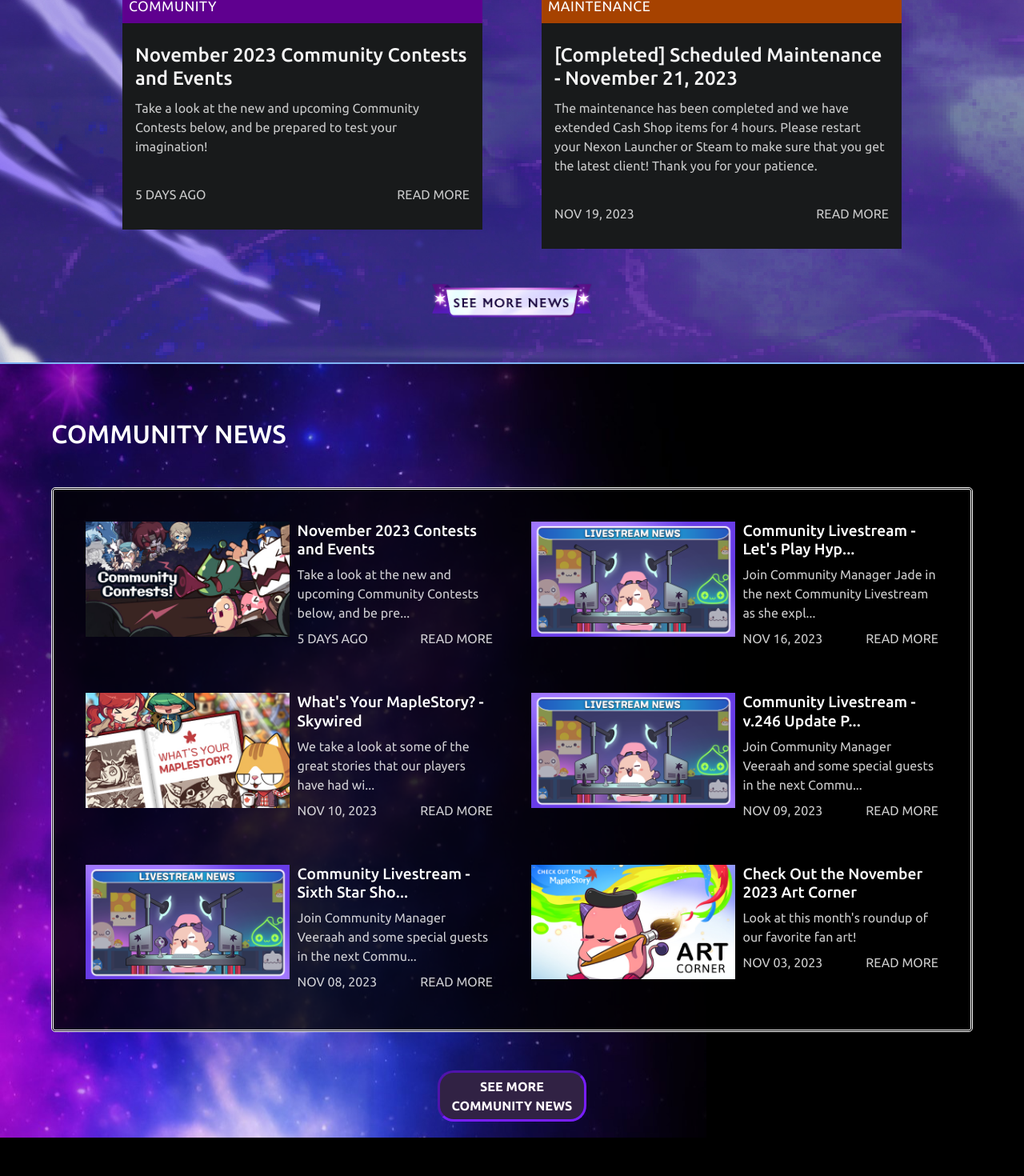
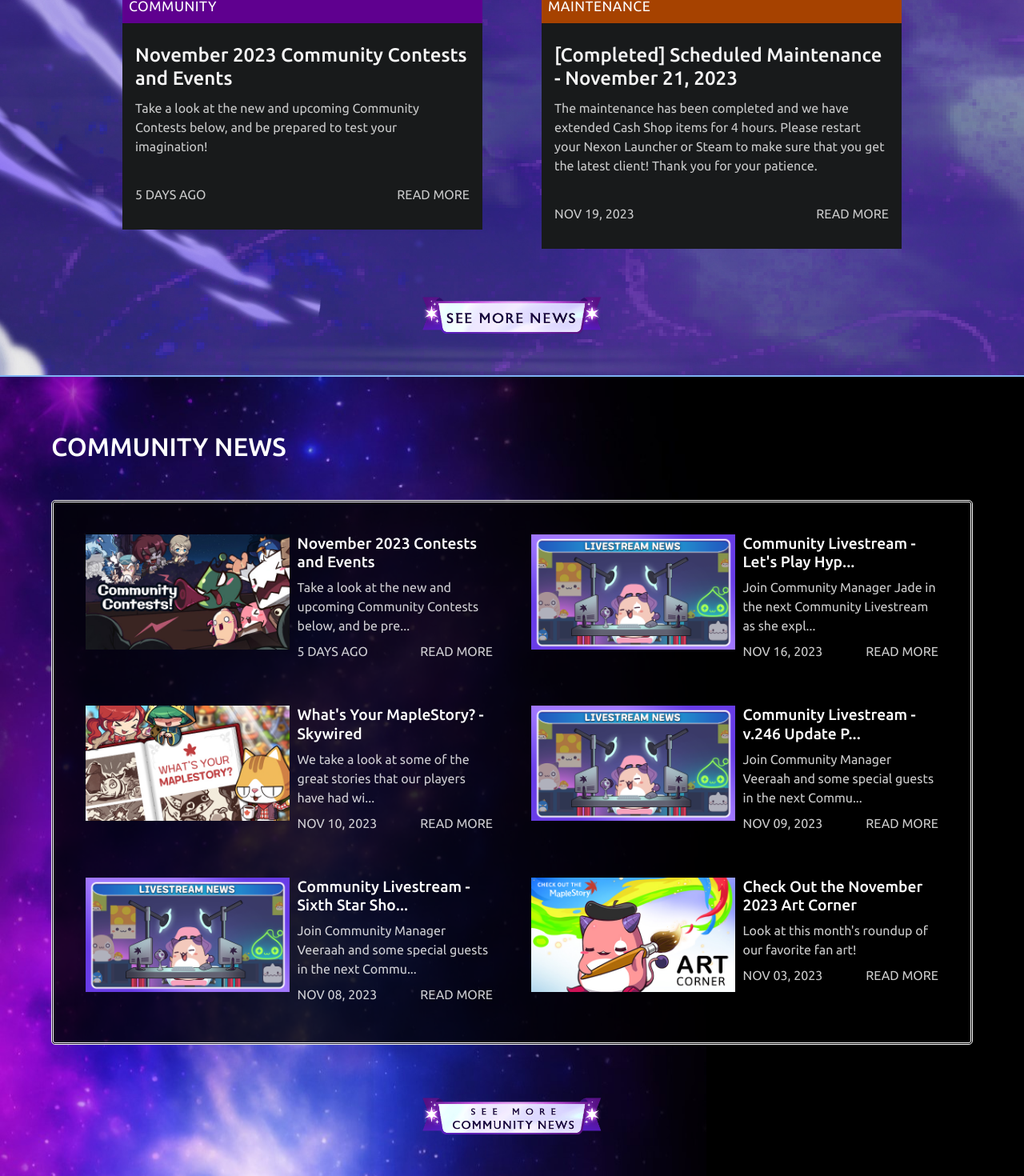
Before and after one commit to RebeccaCL303/maplestory-landing-page, a React (Create React App) app: page / in a window 1280 px wide. Shown: the part 1580-3050 px from the top of the page at 80% size. Before the commit the page ends 3002 px from the top, so only its background shows below. Built offline with nearby package versions, Linux system fonts and the light colour scheme.

Commit message:
moved button styling to app.js to apply to all buttons on page

```diff
--- a/src/App.css
+++ b/src/App.css
@@ -7,27 +7,32 @@
  box-sizing: border-box;
 }
 
-.App button {
- background-color: #312244;
- color: #fdf8fb;
- border-radius: 20px;
- border: 3px inset #781eff;
- padding: 5px 15px;
- transition: 300ms all ease-in-out;
- margin: auto;
- display: block;
- font-weight: 600;
+.App :is(.Community, .Featured) {
+ text-overflow: ellipsis;
 }
 
-.App button:hover {
- background: #781eff;
- border: 3px outset #ac82ee;
- color: white;
- text-shadow: -3px -3px 10px rgba(255, 255, 255, 0.4);
+/* button styling */
+
+.App .button-wrap {
+ display: flex;
+ justify-items: center;
+ flex-direction: column;
+ margin: 2rem auto;
+ width: 14em;
+ height: 4em;
+ overflow: hidden;
+ padding: 1rem 0;
+ transition: all linear 2s;
 }
 
-.App :is(.Community, .Featured) {
- text-overflow: ellipsis;
+.App .button-wrap:hover .rest-img {
+ display: none;
+}
+
+.App .button-wrap img {
+ cursor: pointer;
+ object-fit: contain;
+ width: 100%;
 }
 
 .App .sr-only {
--- a/src/Community/Community.js
+++ b/src/Community/Community.js
@@ -5,6 +5,8 @@
 import livestream from "../images/Community/livestream-news.png";
 import yourMaplestory from "../images/Community/your-maplestory.jpg";
 import artCorner from "../images/Community/art-corner.jpg";
+import seeMoreRest from "../images/buttons/see-more-comm-rest.png";
+import seeMoreHover from "../images/buttons/see-more-comm-over.png";
 
 export default function Community() {
  return (
@@ -110,11 +112,19 @@
       </span>
      </div>
     </div>
-    <button>
-     SEE MORE
-     <br />
-     COMMUNITY NEWS
-    </button>
+    <p className="button-wrap">
+     <img
+      className="rest-img"
+      src={seeMoreRest}
+      alt="see more community news"
+     />
+     <img
+      className="hover-img"
+      src={seeMoreHover}
+      alt="see more community news"
+     />
+     <span className="sr-only">SEE MORE COMMUNITY NEWS</span>
+    </p>
    </div>
   </div>
  );
--- a/src/Featured/Featured.css
+++ b/src/Featured/Featured.css
@@ -9,31 +9,6 @@
 .Featured .featured-wrap {
  max-width: 80vw;
  margin: auto;
-}
-
-.Featured .button-wrap {
- display: flex;
- justify-items: center;
- flex-direction: column;
- margin: 2rem auto;
- width: 12.5em;
- height: 3em;
- overflow: hidden;
- transition: all linear 2s;
-}
-
-.Featured .button-wrap:hover .rest-img {
- display: none;
-}
-
-.Featured .button-wrap:hover .hover-img {
- opacity: 1;
-}
-
-.Featured .button-wrap img {
- cursor: pointer;
- object-fit: contain;
- width: 100%;
 }
 
 .Featured h2 {
--- a/src/Featured/Featured.js
+++ b/src/Featured/Featured.js
@@ -89,8 +89,8 @@
     </div>
    </div>
    <p className="button-wrap">
-    <img src={seeMoreRest} className="rest-img" alt="see more" />
-    <img src={seeMoreHover} className="hover-img" alt="see more" />
+    <img src={seeMoreRest} className="rest-img" alt="see more news" />
+    <img src={seeMoreHover} className="hover-img" alt="see more news" />
     <span className="sr-only">SEE MORE NEWS</span>
    </p>
   </div>
```
Also changed, not shown: src/images/buttons/see-more-comm-over.png (added), src/images/buttons/see-more-comm-rest.png (added).
